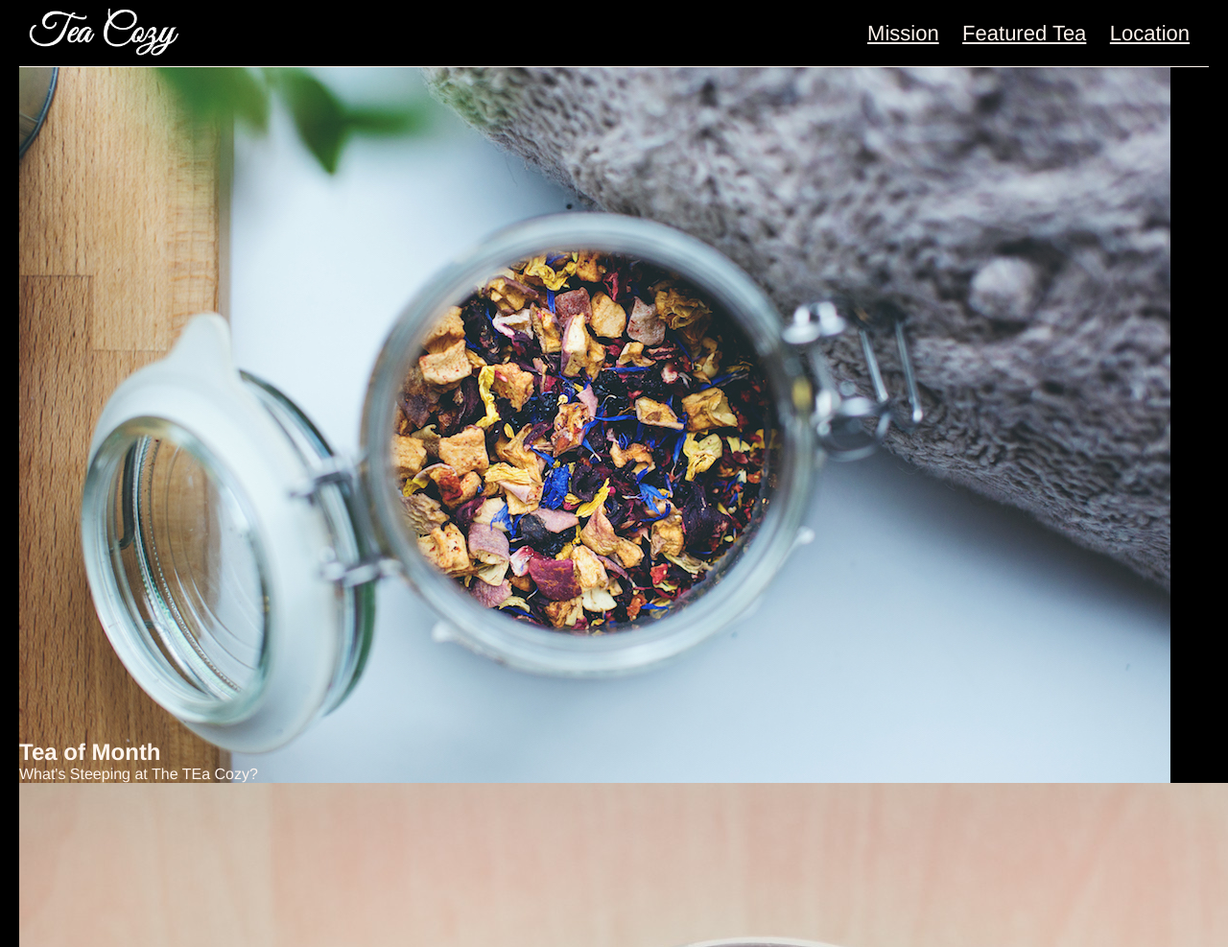
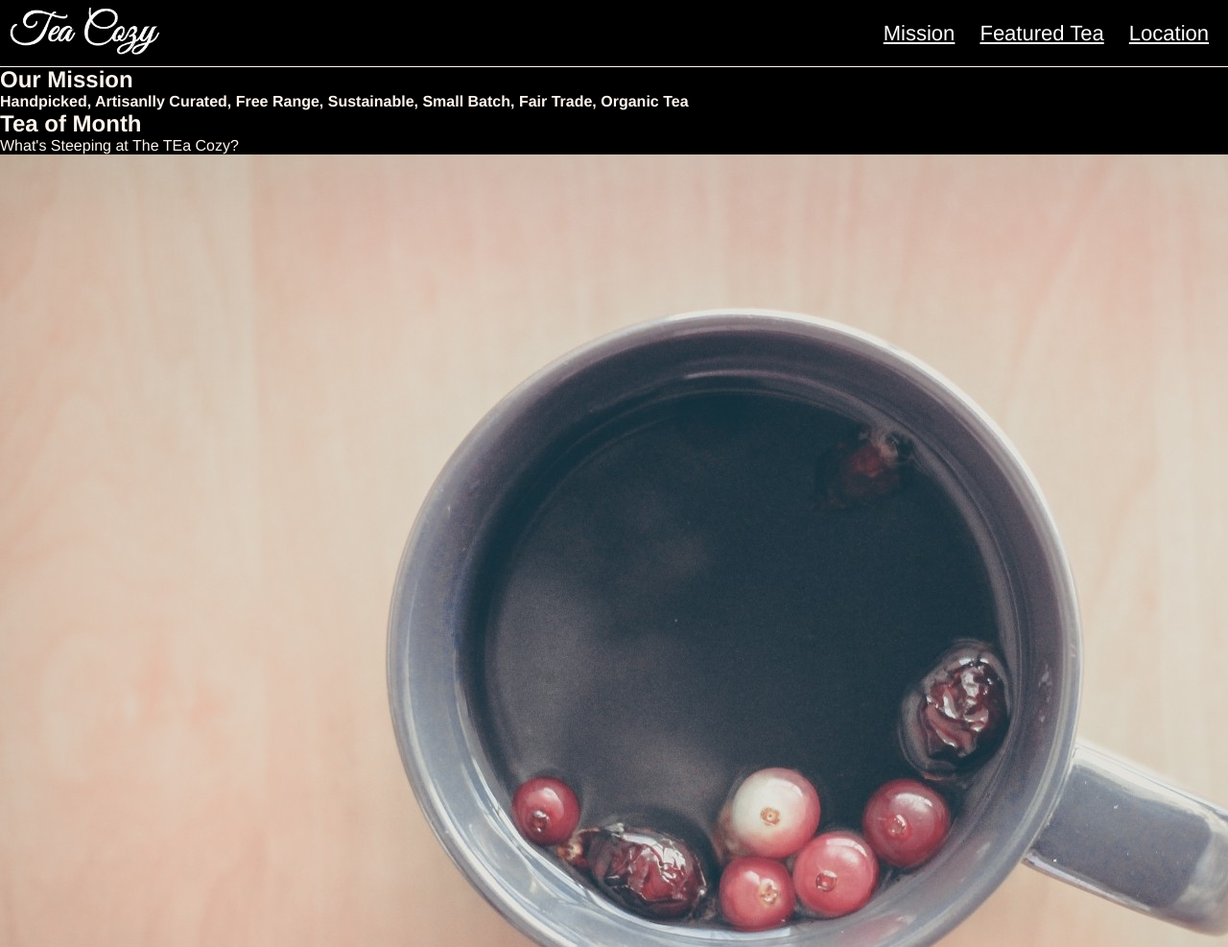
Before and after one commit to WillRos06/off-platform-tea-cozy, a plain HTML site: page index.html in a window 1280 px wide. Shown: the top 987 px of the page at 96% size. Drawn offline with Linux system fonts and the light colour scheme.

Commit message:
This commit change the entire css

```diff
--- a/index.html
+++ b/index.html
@@ -14,16 +14,15 @@
         <nav>
             <a href="#" title="Tea Cozy"><img src="resources/images/img-tea-cozy-logo.png" alt="Tea Cozy"></a>
             <ul>
-                <li><a href="#" title="Our mission">Mission</a></li>
-                <li><a href="#" title="See our catalog of teas">Featured Tea</a></li>
-                <li><a href="#" title="Take a see where we are located">Location</a></li>
+                <li><a href="#">Mission</a></li>
+                <li><a href="#">Featured Tea</a></li>
+                <li><a href="#">Location</a></li>
             </ul>
         </nav>
     </header>
 
     <!-- banner-->
     <div class="banner">
-        <img src="resources/images/img-mission-background.jpg" alt="our mission img-mission-background">
         <div class="banner-heading">
             <h2>
                 Our Mission
@@ -35,28 +34,28 @@
     </div>
 
     <main>
-        <!--   -->
-        <section class="tea-of-month">
+        <!-- Tea of the month -->
+        <div class="tea-of-month">
             <h2>Tea of Month</h2>
             <p>What's Steeping at The TEa Cozy?</p>
             <div class="container">
-                <div class="item-fall-berry"><img src="resources/images/img-berryblitz.jpg">
+                <div class="item"><img src="resources/images/img-berryblitz.jpg">
                     <p>Fall Berry Blitz Tea</p>
                 </div>
-                <div class="item-spiced-rum"><img src="resources/images/img-spiced-rum.jpg">
+                <div class="item"><img src="resources/images/img-spiced-rum.jpg">
                     <p>Spiced Rum Tea</p>
                 </div>
-                <div class="item-seasonal-donuts"><img src="resources/images/img-donut.jpg">
+                <div class="item"><img src="resources/images/img-donut.jpg">
                     <p>Seasonal Donuts</p>
                 </div>
-                <div class="item-myrtle-ave"><img src="resources/images/img-donut.jpg">
+                <div class="item"><img src="resources/images/img-myrtle-ave.jpg">
                     <p>Myrtle Ave Tea</p>
                 </div>
-                <div class="item-bedford-bizarre"><img src="resources/images/img-bedford-bizarre.jpg">Beadford Bizarre
+                <div class="item"><img src="resources/images/img-bedford-bizarre.jpg">Beadford Bizarre
                     Tea
                 </div>
             </div>
-        </section>
+        </div>
 
         <!-- Location section -->
         <section class="locations">
--- a/resources/CSS/style.css
+++ b/resources/CSS/style.css
@@ -1,54 +1,54 @@
-/* Universal */
 *{
     margin: 0;
     padding: 0;
+    box-sizing: border-box;
 }
 
 body{
     font-family: 'Helvetica';
-    color: seashell;
+    color:seashell;
     background-color: black;
-    margin: 0 20px;
 }
 
-/* header */
+main{
+    position: relative;
+    top:69px;
+}
+
+/* Header */
 header{
-    height: 69px;
+    font-size: 22px;
     border-bottom: 1px solid seashell;
-    display: flex;
+    position: fixed;
+    width: 100%;
     background-color: black;
+    z-index: 1;
 }
 
 nav{
     display: flex;
+    justify-content: space-between;
+    height: 69px;
     align-items: center;
-    justify-content: space-between;
     margin: 0 10px;
-    flex:1 0;
 }
 
-nav img{
+header nav a img{
     height: 50px;
-    cursor: pointer;
 }
 
-header ul li{
+header nav li{
     display: inline;
+    margin: 0 10px;
 }
 
-header ul li a{
-    margin:10px;
-    color: seashell;
-    font-size: 22px;
-    text-decoration: underline;
+header nav li a{
+    color: white;
 }
 
-/* banner */
+/* Banner */
 .banner{
-    height: 700px;
+    position: relative;
+    top: 69px;
+    z-index: 0;
 }
-
-.banner-heading{
-}
-
-/* tea of the month section */
```
